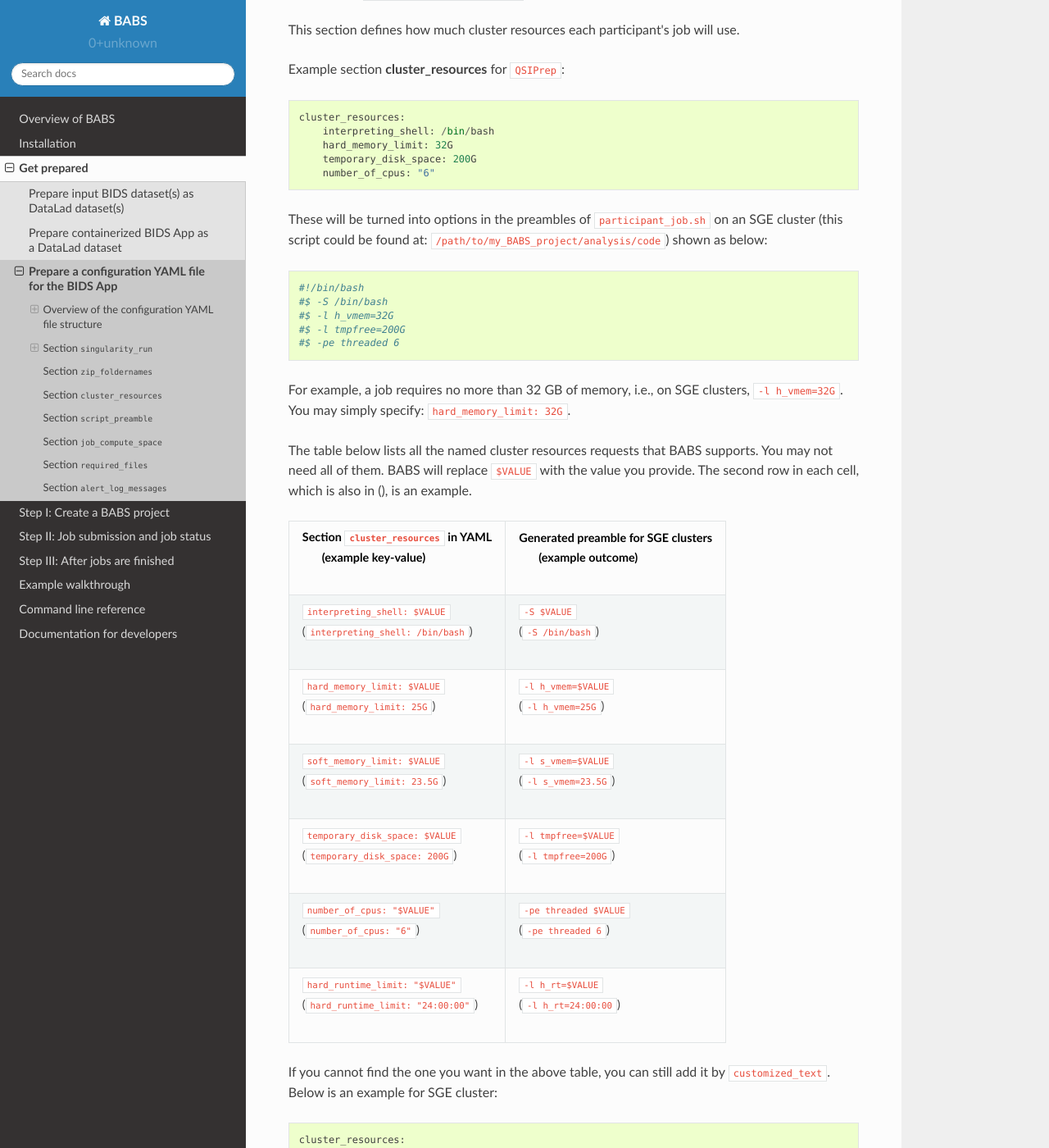
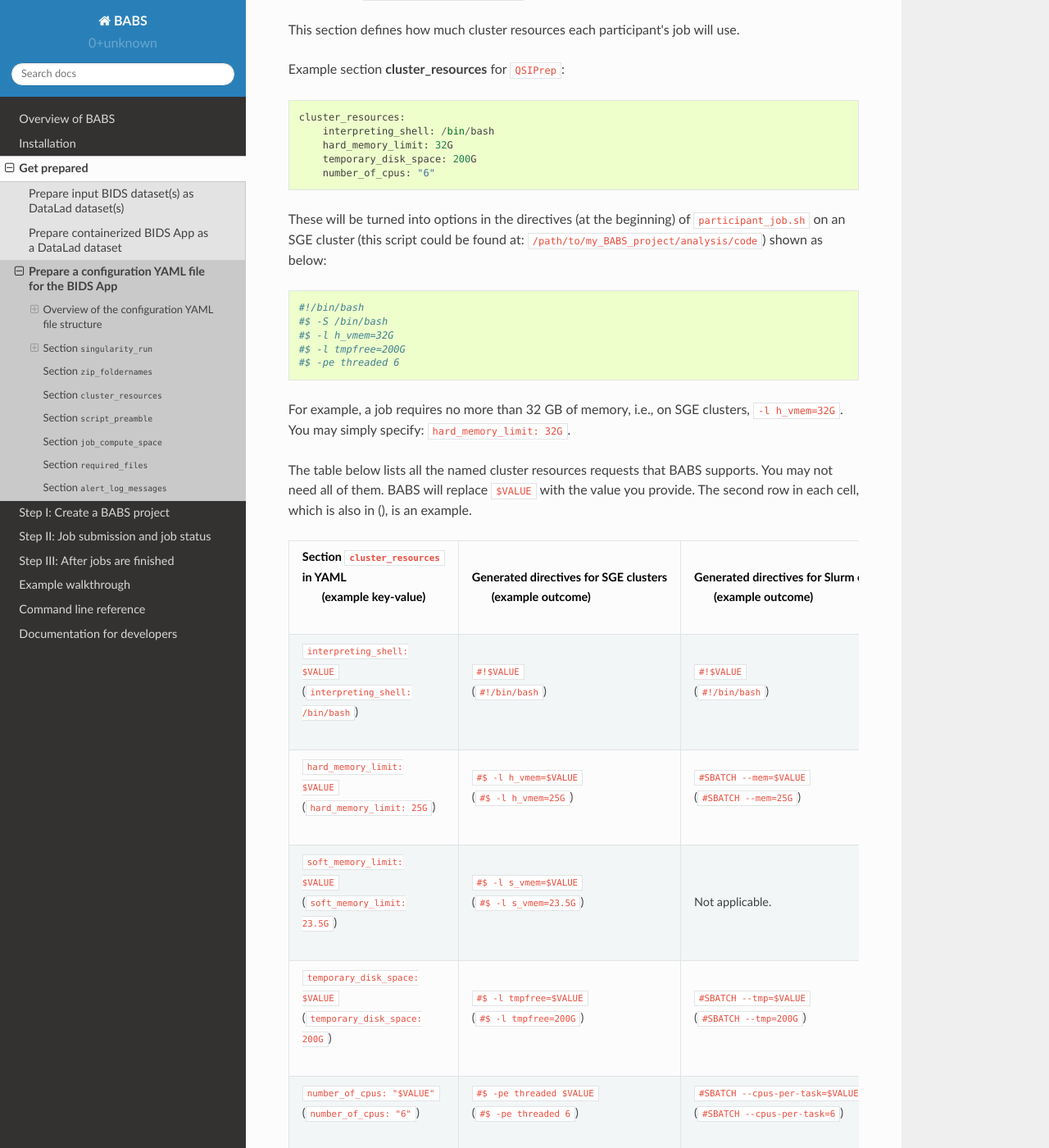
Before and after one commit to PennLINC/babs, a Sphinx documentation site: the page built from docs/source/preparation_config_yaml_file.rst, in a window 1280 px wide and 1400 px high, scrolled down 8874 px. Shown: the whole window at 82% size. Built offline with Sphinx 7.4.7 and the Read the Docs theme 2.0.0, drawn with Linux system fonts in a browser that asks for light colours; some of the changed text lies outside the part shown.

Commit message:
doc update: add slurm version of directives

```diff
--- a/docs/source/preparation_config_yaml_file.rst
+++ b/docs/source/preparation_config_yaml_file.rst
@@ -417,7 +417,7 @@ Example section **cluster_resources** for ``QSIPrep``::
         temporary_disk_space: 200G
         number_of_cpus: "6"
 
-These will be turned into options in the preambles of ``participant_job.sh`` on an SGE cluster
+These will be turned into options in the directives (at the beginning) of ``participant_job.sh`` on an SGE cluster
 (this script could be found at: ``/path/to/my_BABS_project/analysis/code``) shown as below::
 
     #!/bin/bash
@@ -448,28 +448,32 @@ The second row in each cell, which is also in (), is an example.
 ..       - ``interpreting_shell: /bin/bash``
 ..       - ``-S /bin/bash``
 
-+------------------------------------------+---------------------------------------+
-| | Section ``cluster_resources`` in YAML  | | Generated preamble for SGE clusters |
-| |         (example key-value)            | |           (example outcome)         |
-+==========================================+=======================================+
-| | ``interpreting_shell: $VALUE``         | | ``-S $VALUE``                       |
-| | (``interpreting_shell: /bin/bash``)    | | (``-S /bin/bash``)                  |
-+------------------------------------------+---------------------------------------+
-| | ``hard_memory_limit: $VALUE``          | | ``-l h_vmem=$VALUE``                |
-| | (``hard_memory_limit: 25G``)           | | (``-l h_vmem=25G``)                 |
-+------------------------------------------+---------------------------------------+
-| | ``soft_memory_limit: $VALUE``          | | ``-l s_vmem=$VALUE``                |
-| | (``soft_memory_limit: 23.5G``)         | | (``-l s_vmem=23.5G``)               |
-+------------------------------------------+---------------------------------------+
-| | ``temporary_disk_space: $VALUE``       | | ``-l tmpfree=$VALUE``               |
-| | (``temporary_disk_space: 200G``)       | | (``-l tmpfree=200G``)               |
-+------------------------------------------+---------------------------------------+
-| | ``number_of_cpus: "$VALUE"``           | | ``-pe threaded $VALUE``             |
-| | (``number_of_cpus: "6"``)              | | (``-pe threaded 6``)                |
-+------------------------------------------+---------------------------------------+
-| | ``hard_runtime_limit: "$VALUE"``       | | ``-l h_rt=$VALUE``                  |
-| | (``hard_runtime_limit: "24:00:00"``)   | | (``-l h_rt=24:00:00``)              |
-+------------------------------------------+---------------------------------------+
+.. developer's note: actually the width is not working here....
+.. table::
+    :widths: 60 40 40
+
+    +------------------------------------------+------------------------------------------+-------------------------------------------+
+    | | Section ``cluster_resources`` in YAML  | | Generated directives for SGE clusters  | | Generated directives for Slurm clusters |
+    | |         (example key-value)            | |           (example outcome)            | |           (example outcome)             |
+    +==========================================+==========================================+===========================================+
+    | | ``interpreting_shell: $VALUE``         | | ``#!$VALUE``                           | | ``#!$VALUE``                            |
+    | | (``interpreting_shell: /bin/bash``)    | | (``#!/bin/bash``)                      | | (``#!/bin/bash``)                       |
+    +------------------------------------------+------------------------------------------+-------------------------------------------+
+    | | ``hard_memory_limit: $VALUE``          | | ``#$ -l h_vmem=$VALUE``                | | ``#SBATCH --mem=$VALUE``                |
+    | | (``hard_memory_limit: 25G``)           | | (``#$ -l h_vmem=25G``)                 | | (``#SBATCH --mem=25G``)                 |
+    +------------------------------------------+------------------------------------------+-------------------------------------------+
+    | | ``soft_memory_limit: $VALUE``          | | ``#$ -l s_vmem=$VALUE``                | Not applicable.                           |
+    | | (``soft_memory_limit: 23.5G``)         | | (``#$ -l s_vmem=23.5G``)               |                                           |
+    +------------------------------------------+------------------------------------------+-------------------------------------------+
+    | | ``temporary_disk_space: $VALUE``       | | ``#$ -l tmpfree=$VALUE``               | | ``#SBATCH --tmp=$VALUE``                |
+    | | (``temporary_disk_space: 200G``)       | | (``#$ -l tmpfree=200G``)               | | (``#SBATCH --tmp=200G``)                |
+    +------------------------------------------+------------------------------------------+-------------------------------------------+
+    | | ``number_of_cpus: "$VALUE"``           | | ``#$ -pe threaded $VALUE``             | | ``#SBATCH --cpus-per-task=$VALUE``      |
+    | | (``number_of_cpus: "6"``)              | | (``#$ -pe threaded 6``)                | | (``#SBATCH --cpus-per-task=6``)         |
+    +------------------------------------------+------------------------------------------+-------------------------------------------+
+    | | ``hard_runtime_limit: "$VALUE"``       | | ``#$ -l h_rt=$VALUE``                  | | ``#SBATCH --time=$VALUE``               |
+    | | (``hard_runtime_limit: "24:00:00"``)   | | (``#$ -l h_rt=24:00:00``)              | | (``#SBATCH --time=24:00:00``)           |
+    +------------------------------------------+------------------------------------------+-------------------------------------------+
 
 If you cannot find the one you want in the above table, you can still add it by ``customized_text``.
 Below is an example for SGE cluster::
```
